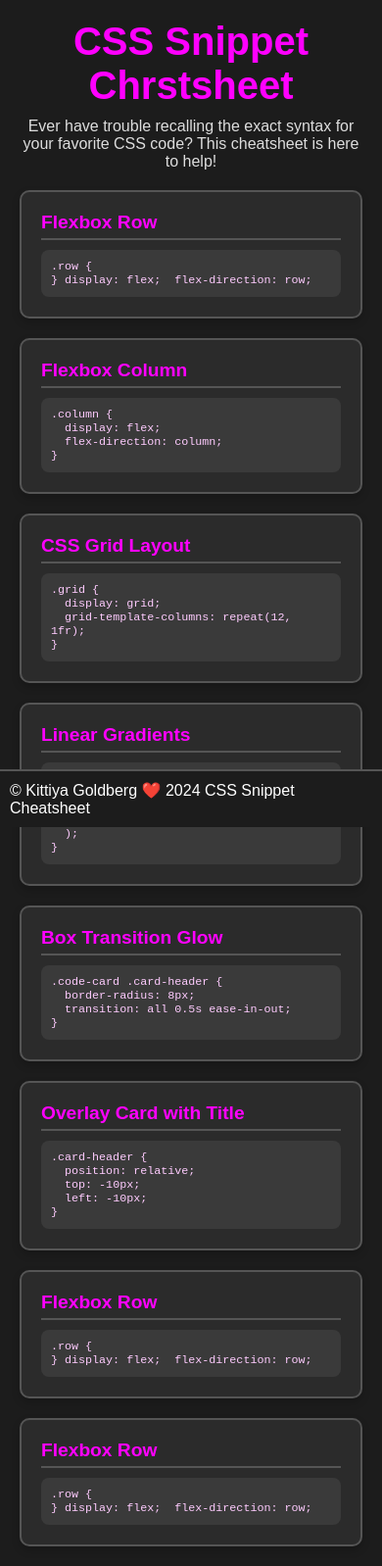
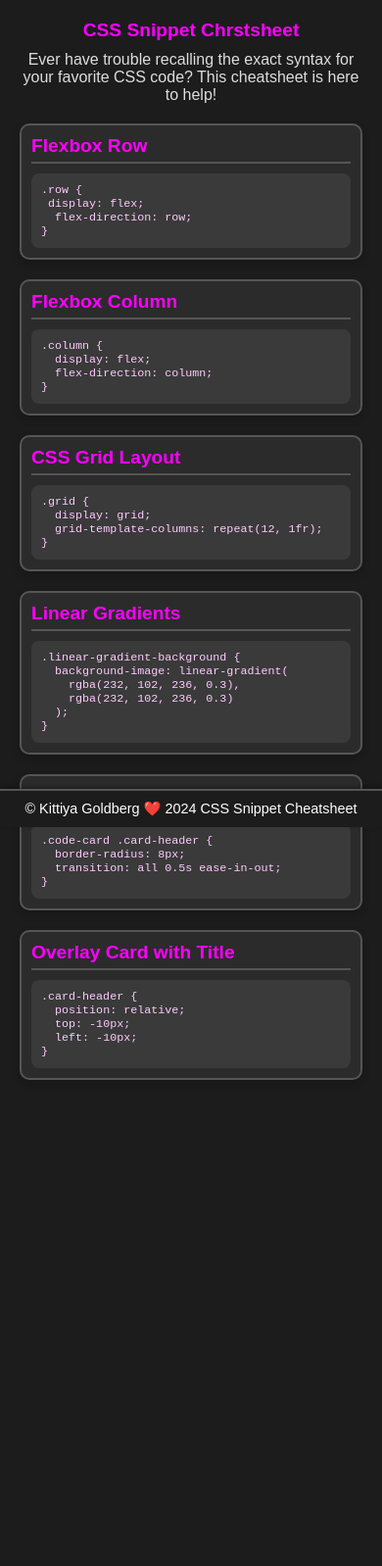
Before and after one commit to KittiyaLooknam/QuickStyle-CSS-Guide, a plain HTML site: page index.html in a window 390 px wide. Shown: the whole page at 98% size. After the commit the page ends 1122 px from the top, so only its background shows below. Drawn offline with Linux system fonts and the light colour scheme.

Commit message:
fixed the syntax at the flexbox card , update the update the readme file, at the css update the Responsive

```diff
--- a/index.html
+++ b/index.html
@@ -4,7 +4,7 @@
     <meta charset="UTF-8">
     <meta name="viewport" content="width=device-width, initial-scale=1.0">
     <link rel="stylesheet" href="style.css">
-    <title>Document</title>
+    <title>Css Snippet Chrstsheet</title>
 </head>
 <body>
     <header>
@@ -14,7 +14,7 @@
     <main class="grid">
         <div class="card">
             <h2> Flexbox Row </h2>
-            <pre><code>.row {<br>} display: flex;  flex-direction: row;  </code></pre>
+            <pre><code>.row {<br> display: flex;<br>  flex-direction: row;<br>}  </code></pre>
         </div>
         <div class="card">
             <h2> Flexbox Column </h2>
@@ -37,14 +37,7 @@
             <h2> Overlay Card with Title </h2>
             <pre><code>.card-header {<br>  position: relative;<br>  top: -10px;<br>  left: -10px;<br>}</code></pre>
         </div>
-        <div class="card">
-            <h2> Flexbox Row </h2>
-            <pre><code>.row {<br>} display: flex;  flex-direction: row;  </code></pre>
-        </div>
-        <div class="card">
-            <h2> Flexbox Row </h2>
-            <pre><code>.row {<br>} display: flex;  flex-direction: row; </code></pre>
-        </div>
+
 
     </main>
     <footer>
--- a/style.css
+++ b/style.css
@@ -5,6 +5,8 @@
     box-sizing: border-box;
 }
 
+
+/* Global Styles */
 body {
     font-family: Arial, sans-serif;
     background-color: #1c1c1c;
@@ -38,18 +40,32 @@ header p {
 .grid {
     display: grid;
     gap: 20px;
-    grid-template-columns: repeat(auto-fit, minmax(200px, 1fr));
     width: 100%;
     max-width: 1200px;
 }
 
 /* Card Styles */
+@keyframes fadeIn {
+    from {
+        opacity: 0;
+        transform: translateY(20px);
+    }
+
+    to {
+        opacity: 1;
+        transform: translateY(0);
+    }
+}
+
 .card {
     background-color: #2b2b2b;
     border: 2px solid #555;
     padding: 20px;
     border-radius: 10px;
     box-shadow: 0 4px 8px rgba(0, 0, 0, 0.2);
+    animation: fadeIn 2s ease-in-out;
+    /*  fade-in animation to slow come up the card */
+
 }
 
 .card h2 {
@@ -82,6 +98,7 @@ pre code {
 .card:hover {
     border-color: #ff00ff;
     box-shadow: 0 4px 12px rgba(255, 0, 255, 0.4);
+    transform: scale(1.25);
 }
 
 
@@ -96,10 +113,59 @@ footer {
     display: flex;
     justify-content: center;
     align-items: center;
-    padding: 10px;
+    padding: 15px;
     background-color: #1c1c1c;
     border-top: 2px solid #555;
-
-
+    box-shadow: 0 -2px 5px rgba(0, 0, 0, 0.3);
 
 }
+
+/*Resposive Media*/
+
+/* Large Desktop*/
+@media (min-width: 1200px) {
+    .grid {
+        grid-template-columns: repeat(4, 1fr);
+    }
+
+    header h1 {
+        font-size: 2.5em;
+    }
+}
+
+/* Tablets and smaller Desktop */
+@media (min-width: 768px) and (max-width: 1199px) {
+    .grid {
+        grid-template-columns: repeat(2, 1fr);
+    }
+
+    header h1 {
+        font-size: 1.8rem;
+    }
+
+    .card {
+        padding: 15px;
+
+    }
+}
+
+/* Moblie  */
+
+@media (max-width: 480px) {
+    .grid {
+        grid-template-columns: repeat(1, 1fr);
+    }
+
+    header h1 {
+        font-size: 1.2rem;
+    }
+
+    .card {
+        padding: 10px;
+    }
+
+    footer {
+        font-size: 0.9em;
+        padding: 10px;
+    }
+}
```
Also changed, not shown: 1 other file.
